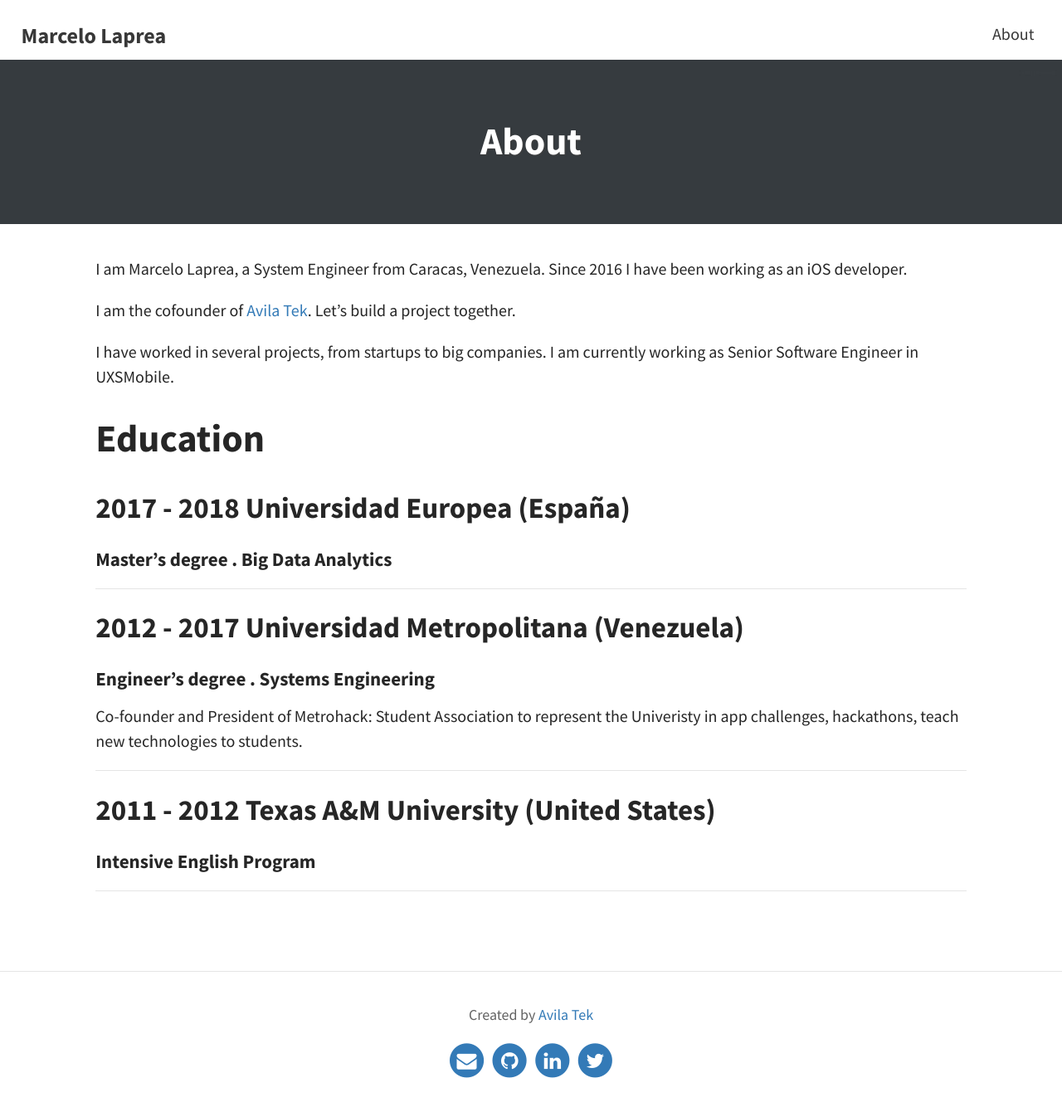
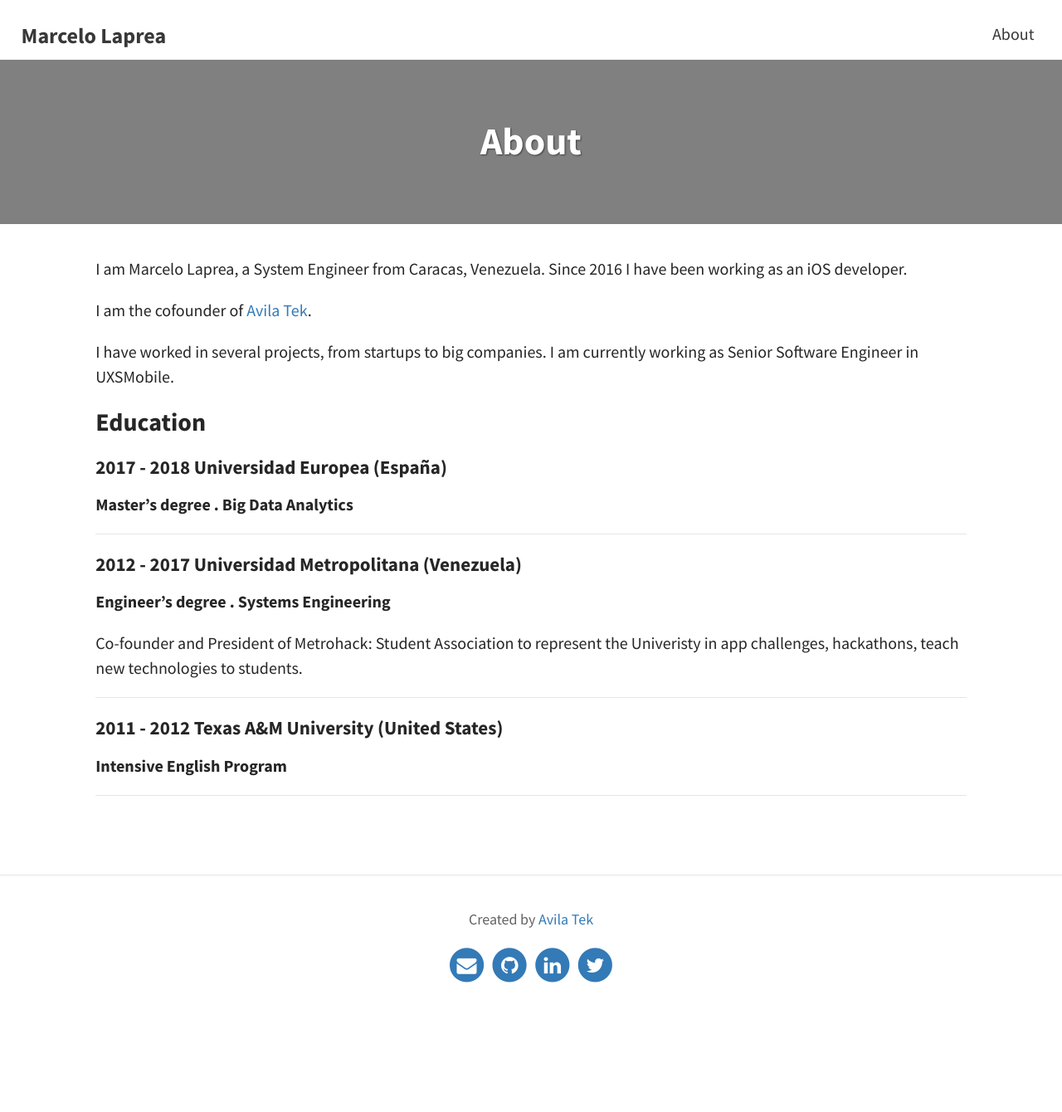
Before and after one commit to lapreamarcelo/lapreamarcelo.github.io, a Jekyll site: the page built from pages/about.md, in a window 1280 px wide. Shown: the whole page at 83% size. Built offline with Jekyll 4.4.1, drawn with Linux system fonts in a browser that asks for light colours; after the commit the page ends 1225 px from its top, so only the background shows below that.

Commit message:
Update about

```diff
--- a/_config.yml
+++ b/_config.yml
@@ -3,30 +3,30 @@ baseurl: "/"
 url: "https://lapreamarcelo.github.io"
 
 # THEME-SPECIFIC CONFIGURATION
-title: Marcelo Laprea                                                                          # site's title
+title: Marcelo Laprea # site's title
 description: "Software Engineer blog, including iOS, Swift, Xcode, Machine Learning tutorials" # used by search engines
 avatar: #https://lapreamarcelo.github.io/assets/img/triangle.png                                # Empty for no avatar in navbar
-favicon: https://lapreamarcelo.github.io/assets/favicon2.ico                                     # Icon displayed in the tab
+favicon: https://lapreamarcelo.github.io/assets/favicon2.ico # Icon displayed in the tab
 
 # Header and footer text
-header_text: Marcelo Laprea  # Change Blog header text
-header_feature_image: assets/img/gray.jpg
+header_text: Marcelo Laprea # Change Blog header text
+header_feature_image: assets/img/header.png
 footer_text: Created by <a href="https://avilatek.dev/" target="_blank">Avila Tek</a>
 
 # Blog
-excerpt: true                                           # Or "truncate" (first 250 characters), "false" to disable
+excerpt: true # Or "truncate" (first 250 characters), "false" to disable
 post_navigation: true
-color_image: https://lapreamarcelo.github.io/assets/img/lineart.png  # A bit transparent for color posts.
+color_image: https://lapreamarcelo.github.io/assets/img/lineart.png # A bit transparent for color posts.
 
 # Features
-katex: true                                             # Enable if using math markup
-google_analytics: "UA-156419394-1"                      # Tracking ID, e.g. "UA-000000-01"
-disqus_shortname:                                       # Your discus shortname for comments
-layout_variables:                                       # Open the "_sass > base" folder, and open "_variables.scss"
-footer_icons:                                           # In _data/social.yml
-share_buttons:                                          # In _data/social.yml
-authors:                                                # In _data/authors.yml
-language:                                               # In _data/language.yml
+katex: true # Enable if using math markup
+google_analytics: "UA-156419394-1" # Tracking ID, e.g. "UA-000000-01"
+disqus_shortname: # Your discus shortname for comments
+layout_variables: # Open the "_sass > base" folder, and open "_variables.scss"
+footer_icons: # In _data/social.yml
+share_buttons: # In _data/social.yml
+authors: # In _data/authors.yml
+language: # In _data/language.yml
 
 # PAGINATION
 paginate: 6
@@ -45,8 +45,22 @@ sass:
   sass_dir: _sass
   style: :compressed
 plugins: [jekyll-paginate, jekyll-seo-tag, jekyll-feed]
-exclude: [".jekyll-cache", "Gemfile", "Gemfile.lock", "type-on-strap.gemspec", "*.gem", ".idea", "vendor/*",
-          "LICENSE", "README.md", "screenshot.png", "assets/package.json", "assets/node_modules", "assets/gulpfile.js"]
+exclude:
+  [
+    ".jekyll-cache",
+    "Gemfile",
+    "Gemfile.lock",
+    "type-on-strap.gemspec",
+    "*.gem",
+    ".idea",
+    "vendor/*",
+    "LICENSE",
+    "README.md",
+    "screenshot.png",
+    "assets/package.json",
+    "assets/node_modules",
+    "assets/gulpfile.js",
+  ]
 
 # theme: type-on-strap                                  # if using the theme as a jekyll theme gem
-remote_theme: sylhare/Type-on-Strap                     # If using as a remote_theme in github
+remote_theme: sylhare/Type-on-Strap # If using as a remote_theme in github
--- a/pages/about.md
+++ b/pages/about.md
@@ -2,33 +2,33 @@
 layout: page
 title: About
 permalink: /about/
-feature-img: "assets/img/gray.jpg"
+feature-img: "assets/img/header.png"
 ---
 
 I am Marcelo Laprea, a System Engineer from Caracas, Venezuela. Since 2016 I have been working as an iOS developer.
 
-I am the cofounder of <a href="https://avilatek.dev/" target="_blank">Avila Tek</a>. Let's build a project together.
+I am the cofounder of <a href="https://avilatek.dev/" target="_blank">Avila Tek</a>.
 
 I have worked in several projects, from startups to big companies. I am currently working as Senior Software Engineer in UXSMobile.
 
-# Education
+### Education
 
-## **2017 - 2018** Universidad Europea (España)
+#### **2017 - 2018** Universidad Europea (España)
 
-#### Master's degree . Big Data Analytics
+**Master's degree . Big Data Analytics**
 
 ---
 
-## **2012 - 2017** Universidad Metropolitana (Venezuela)
+#### **2012 - 2017** Universidad Metropolitana (Venezuela)
 
-#### Engineer's degree . Systems Engineering
+**Engineer's degree . Systems Engineering**
 
 Co-founder and President of Metrohack: Student Association to represent the Univeristy in app challenges, hackathons, teach new technologies to students.
 
 ---
 
-## **2011 - 2012** Texas A&M University (United States)
+#### **2011 - 2012** Texas A&M University (United States)
 
-#### Intensive English Program
+**Intensive English Program**
 
 ---
```
Also changed, not shown: assets/img/header.png (added).
